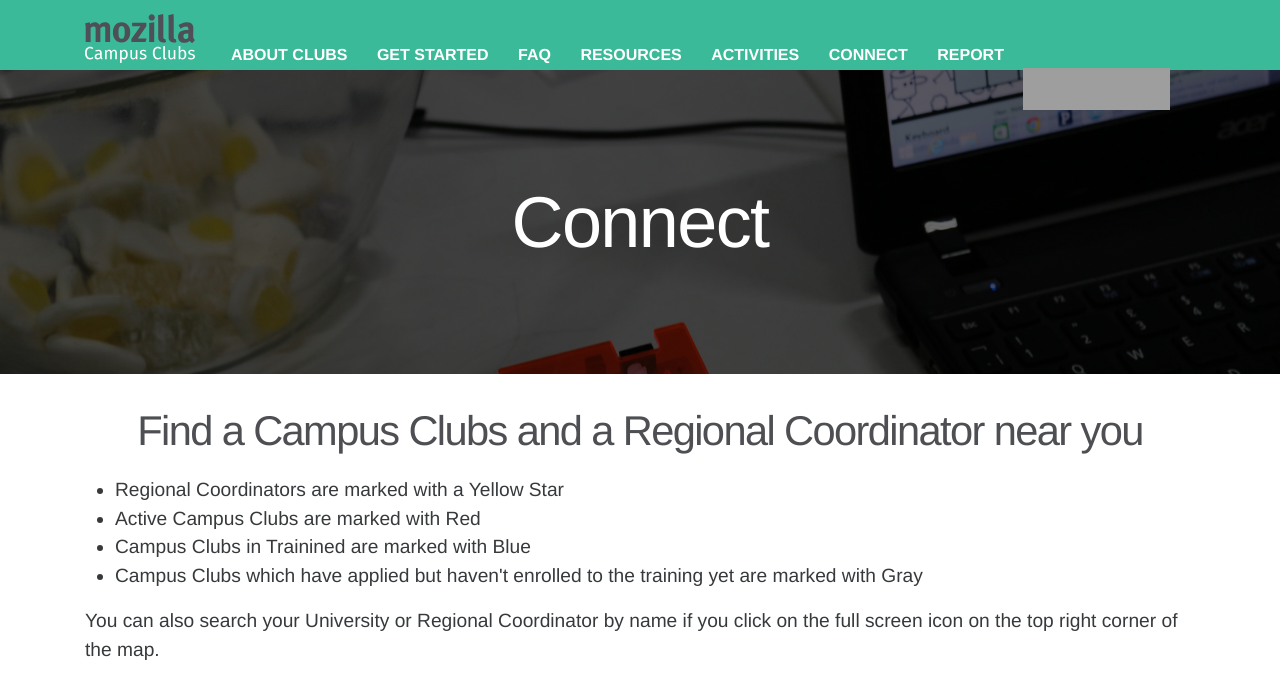
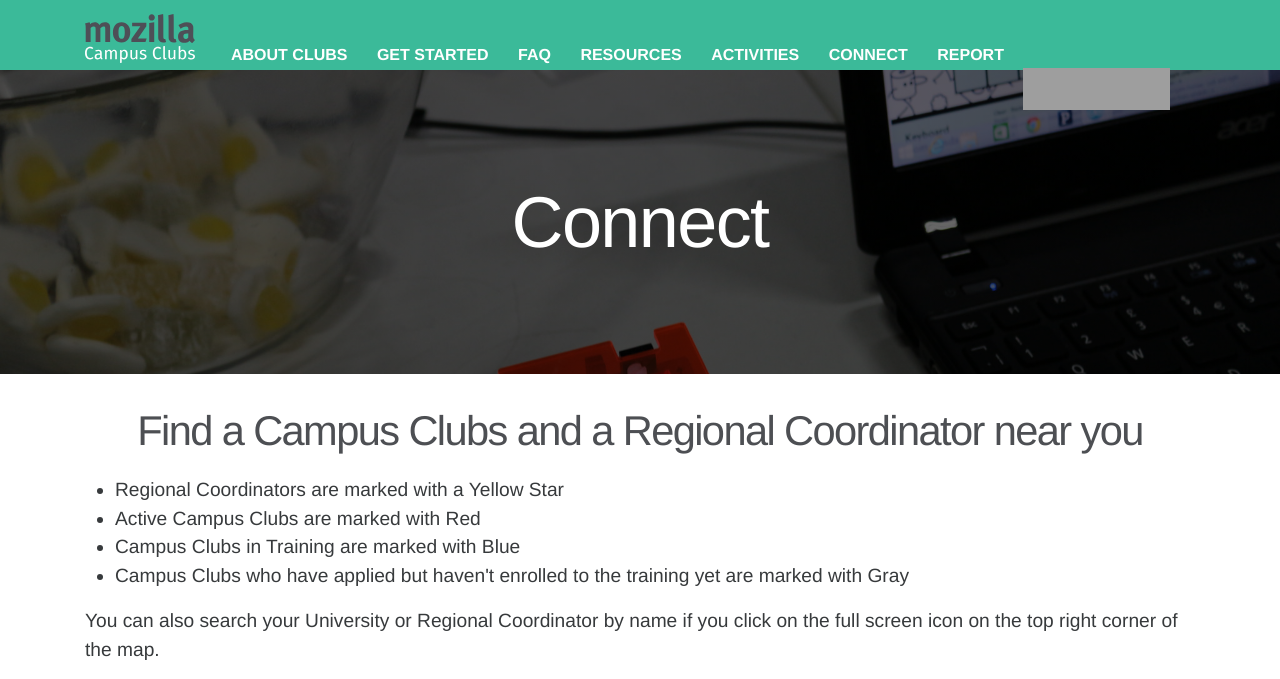
Before and after one commit to mozilla/mozilla-campus-clubs, a Jekyll site: the page built from _pages/connect.md, in a window 1280 px wide. Shown: the top 679 px of the page. Built offline with Jekyll 4.4.1, drawn with Linux system fonts in a browser that asks for light colours; nearby versions of some CDN libraries; some web fonts are replaced; library files that are not in the unit come from our copies; grey boxes are pictures that could not be loaded.

Commit message:
Minor typos

```diff
--- a/_pages/connect.md
+++ b/_pages/connect.md
@@ -9,8 +9,8 @@ ref: resources
 <ul>
 <li>Regional Coordinators are marked with a Yellow Star</li>
 <li>Active Campus Clubs are marked with Red</li>
-<li>Campus Clubs in Trainined are marked with Blue</li>
-<li>Campus Clubs which have applied but haven't enrolled to the training yet are marked with Gray</li>
+<li>Campus Clubs in Training are marked with Blue</li>
+<li>Campus Clubs who have applied but haven't enrolled to the training yet are marked with Gray</li>
 </ul>
 You can also search your University or Regional Coordinator by name if you click on the full screen icon on the top right corner of the map.
 
```
